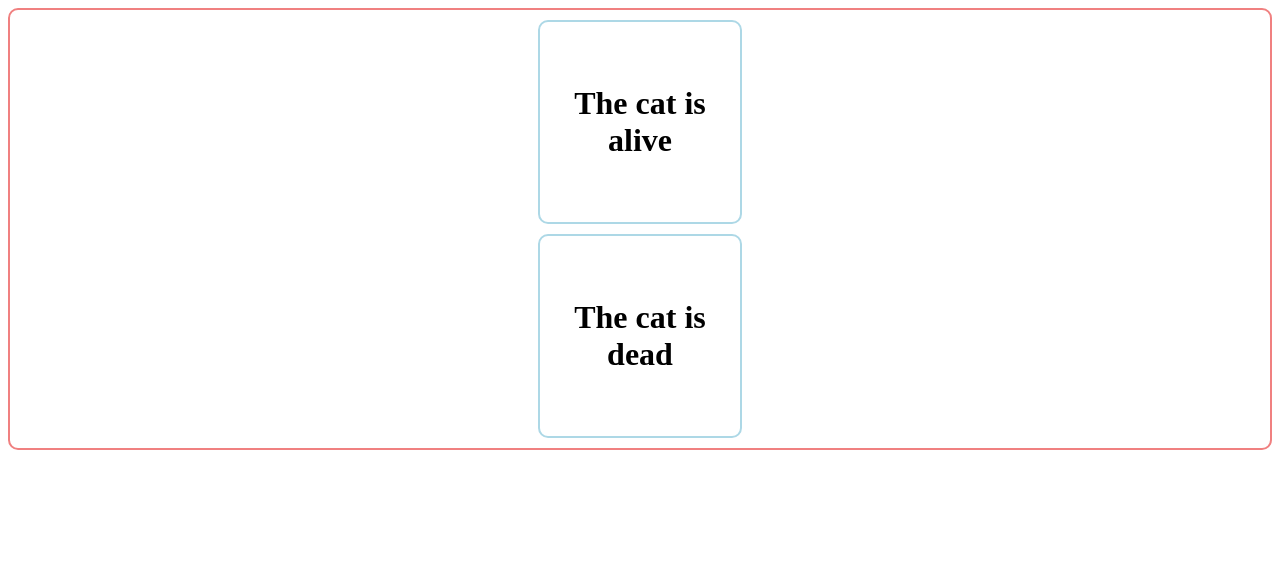
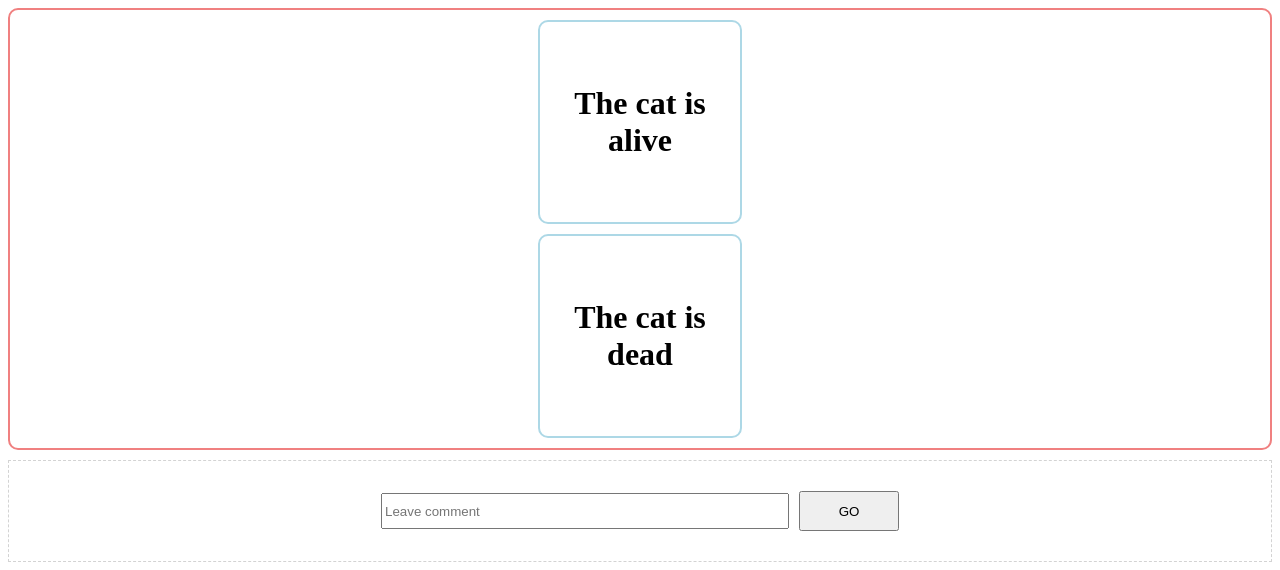
Before and after one commit to entrkjm/Git-Cat, a plain HTML site: page index.html in a window 1280 px wide. Drawn offline with Linux system fonts and the light colour scheme.

Commit message:
add comment function

```diff
--- a/index.html
+++ b/index.html
@@ -15,5 +15,10 @@
             The cat is dead
         </div>
     </h1>
+
+    <section class="section">
+        <input type="text" placeholder="Leave comment">
+        <button>GO</button>
+    </section>
 </body>
 </html>
--- a/main.css
+++ b/main.css
@@ -20,3 +20,25 @@ h1{
     margin-bottom: 10px;
 
 }
+
+section.section{
+    position: relative;
+    min-width: 500px;
+    height: 100px;
+    border: 1px dashed  lightgrey;
+    margin : 10px 0 auto;
+    display: flex;
+    justify-content: center;
+    align-items: center;
+}
+
+input{
+    min-width: 400px;
+    margin-right: 10px;
+    height: 30px;
+}
+
+button{
+    height: 40px;
+    min-width: 100px;
+}
```
